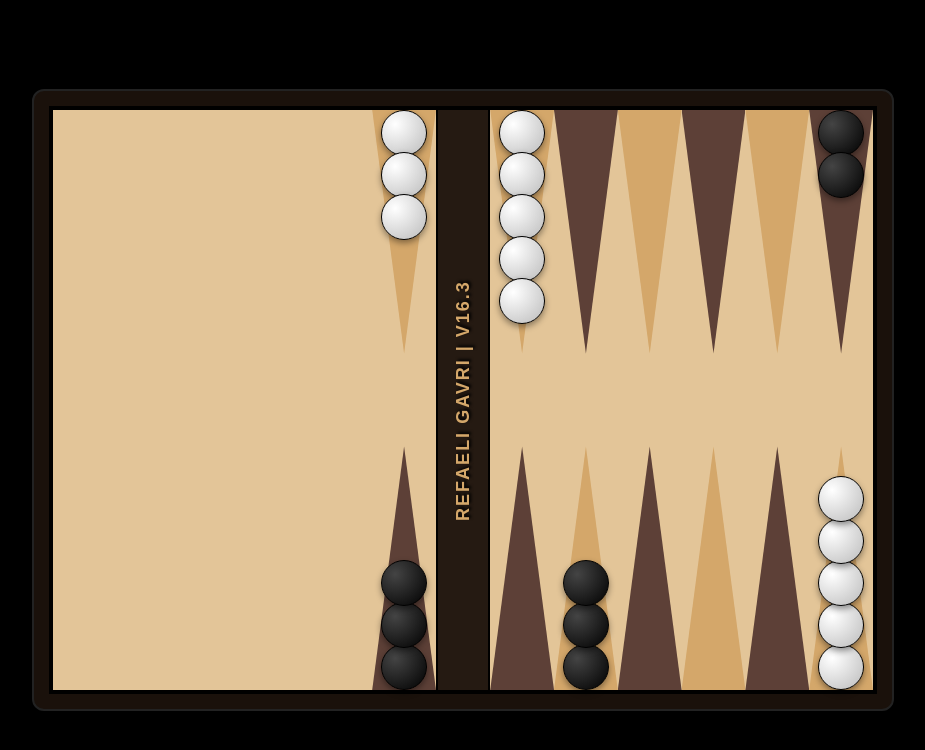
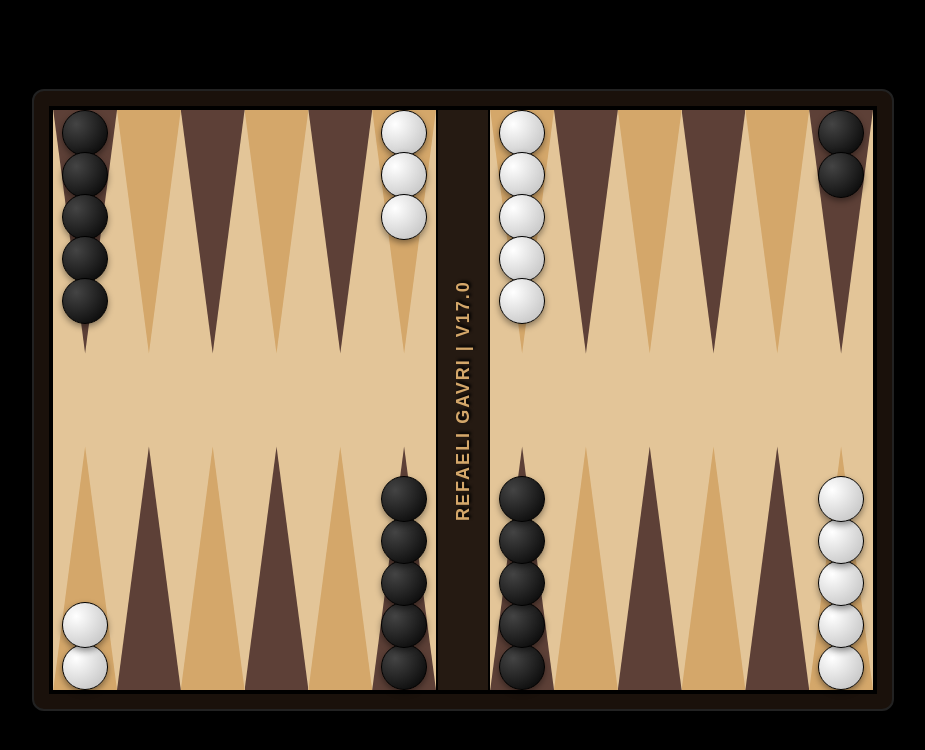
Before and after one commit to grefaeli-del/backgammon, a plain HTML site: page index.html in a window 1280 px wide. Shown: the whole page, without its empty margins (177-1102 px from the left). Drawn offline with Linux system fonts and the light colour scheme.

Commit message:
Update index.html

```diff
--- a/index.html
+++ b/index.html
@@ -2,7 +2,7 @@
 <html lang="he" dir="rtl">
 <head>
     <meta charset="UTF-8">
-    <title>REFAELI GAVRI - V16.3 VECTOR-LOCK</title>
+    <title>REFAELI GAVRI - V17.0 FINAL CONVERGENCE</title>
     <style>
         :root { --wood: #1a110b; --bg: #e3c598; --dark-tri: #5d4037; --gold: #d4a76a; }
         body { background-color: #000; margin: 0; display: flex; justify-content: center; align-items: center; height: 100vh; font-family: sans-serif; overflow: hidden; }
@@ -30,9 +30,19 @@
             <div class="col"><div class="tri-t c-g"></div><div class="tri-b c-d"></div></div>
             <div class="col"><div class="tri-t c-d"></div><div class="tri-b c-g"></div></div>
             <div class="col"><div class="tri-t c-g"></div><div class="tri-b c-d"></div></div>
-            <div class="col"><div class="tri-t c-d"></div><div class="tri-b c-g"></div><div class="st-dn"><div class="stone b"></div><div class="stone b"></div><div class="stone b"></div></div></div>
-            <div class="col"><div class="tri-t c-g"></div><div class="st-up"><div class="stone w"></div><div class="stone w"></div><div class="stone w"></div><div class="stone w"></div><div class="stone w"></div></div><div class="tri-b c-d"></div></div>
+            <div class="col"><div class="tri-t c-d"></div><div class="tri-b c-g"></div></div>
+            <div class="col"><div class="tri-t c-g"></div><div class="st-up"><div class="stone w"></div><div class="stone w"></div><div class="stone w"></div><div class="stone w"></div><div class="stone w"></div></div><div class="tri-b c-d"></div><div class="st-dn"><div class="stone b"></div><div class="stone b"></div><div class="stone b"></div><div class="stone b"></div><div class="stone b"></div></div></div>
         </div>
-        <div class="bar"><div class="name">REFAELI GAVRI | V16.3</div></div>
+        <div class="bar"><div class="name">REFAELI GAVRI | V17.0</div></div>
         <div class="side">
-            <div class="col"><div class="tri-t c-g"></div><div class="st-up"><div class="stone w"></div><div class="stone w"></div><div class="stone w"></div></div><div class="tri-b c-d"></div><div class="st-dn"><div class="stone b"></div><div class="stone b"></div><div class="stone b"></div><div
+            <div class="col"><div class="tri-t c-g"></div><div class="st-up"><div class="stone w"></div><div class="stone w"></div><div class="stone w"></div></div><div class="tri-b c-d"></div><div class="st-dn"><div class="stone b"></div><div class="stone b"></div><div class="stone b"></div><div class="stone b"></div><div class="stone b"></div></div></div>
+            <div class="col"><div class="tri-t c-d"></div><div class="tri-b c-g"></div></div>
+            <div class="col"><div class="tri-t c-g"></div><div class="tri-b c-d"></div></div>
+            <div class="col"><div class="tri-t c-d"></div><div class="tri-b c-g"></div></div>
+            <div class="col"><div class="tri-t c-g"></div><div class="tri-b c-d"></div></div>
+            <div class="col"><div class="tri-t c-d"></div><div class="st-up"><div class="stone b"></div><div class="stone b"></div><div class="stone b"></div><div class="stone b"></div><div class="stone b"></div></div><div class="tri-b c-g"></div><div class="st-dn"><div class="stone w"></div><div class="stone w"></div></div></div>
+        </div>
+    </div>
+</div>
+</body>
+</html>
```
